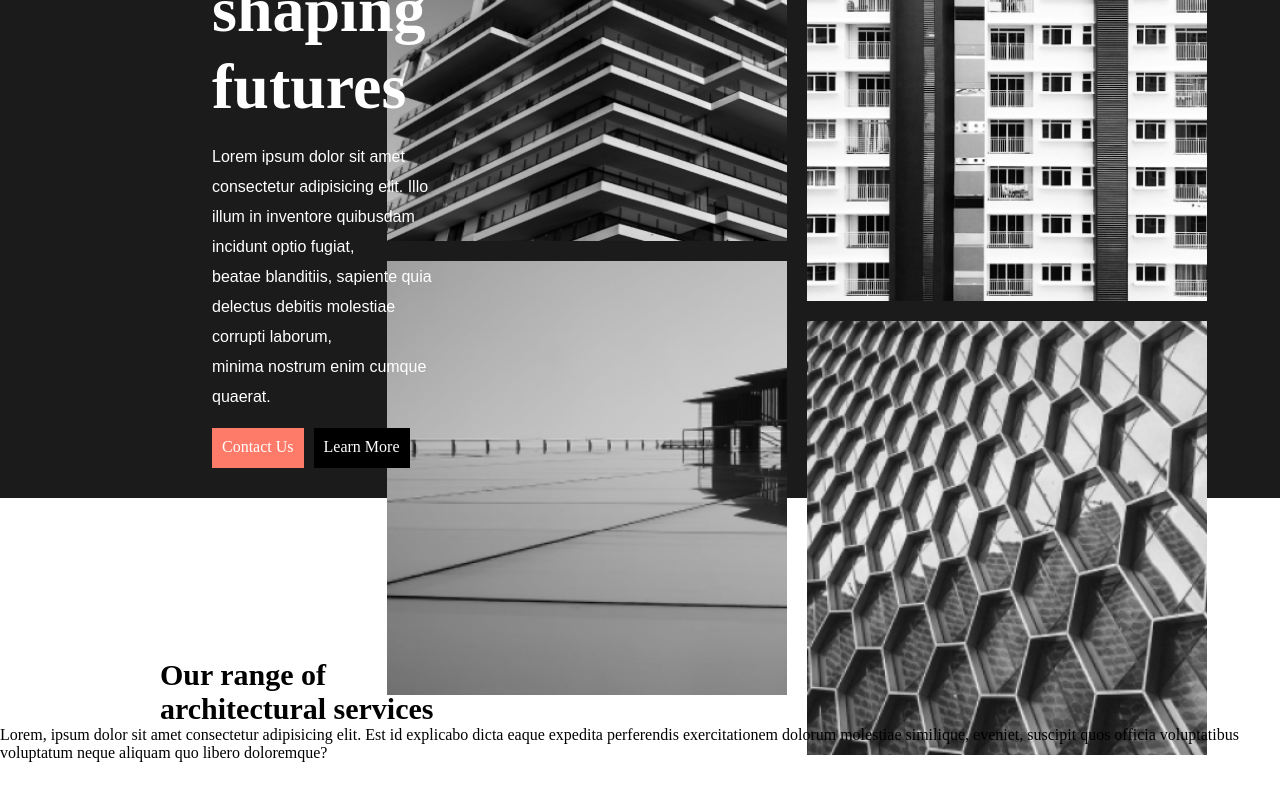
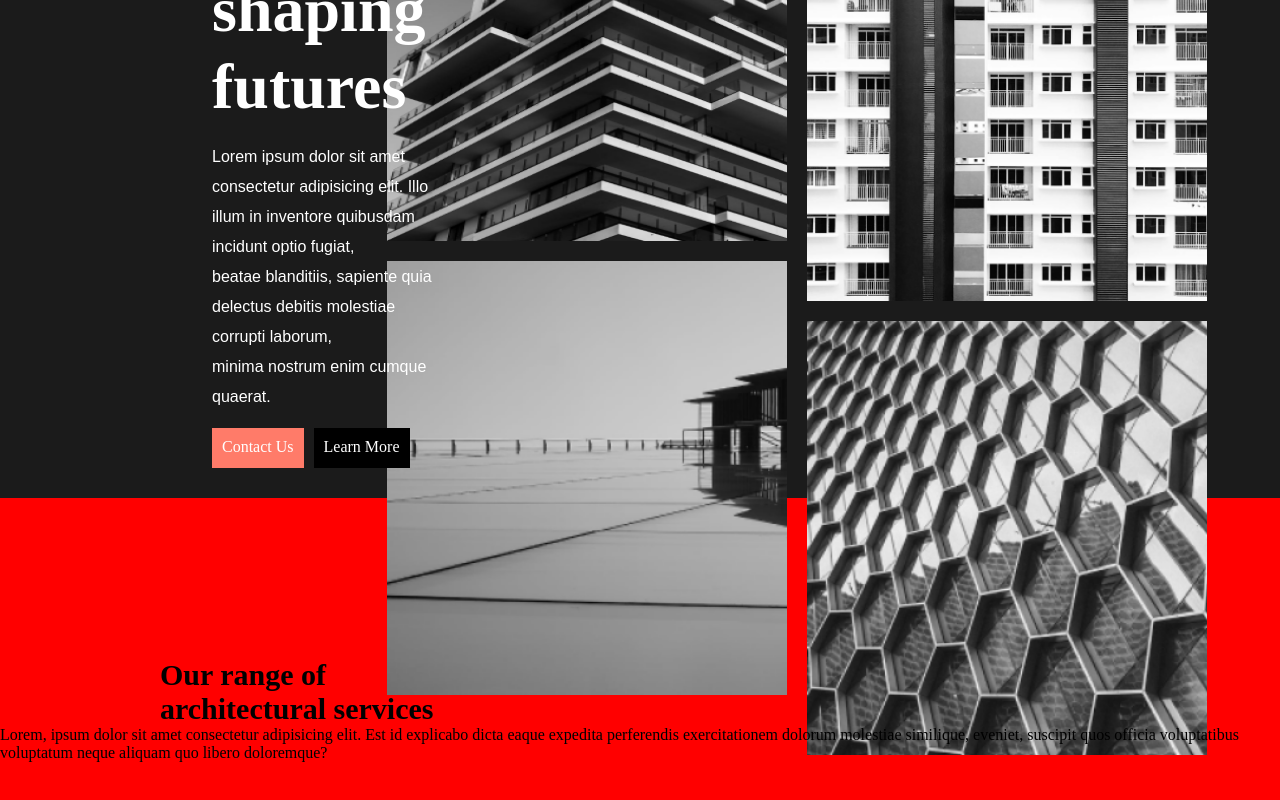
Before and after one commit to gabrieljcoutinho/Projeto-Archi-Firm, a React (Create React App) app: page / in a window 1280 px wide. Shown: the part 266-1066 px from the top of the page. Before the commit the page ends 1028 px from the top, so only its background shows below. Built offline with nearby package versions, Linux system fonts and the light colour scheme.

Commit message:
fund otremproario

```diff
--- a/src/Css/Arquitetura.css
+++ b/src/Css/Arquitetura.css
@@ -1,3 +1,8 @@
+.arquiteura {
+    background-color: red;
+    height: 500px;
+}
+
 .titulo {
     font-size: 30px;
     padding-left: 10rem;
```
